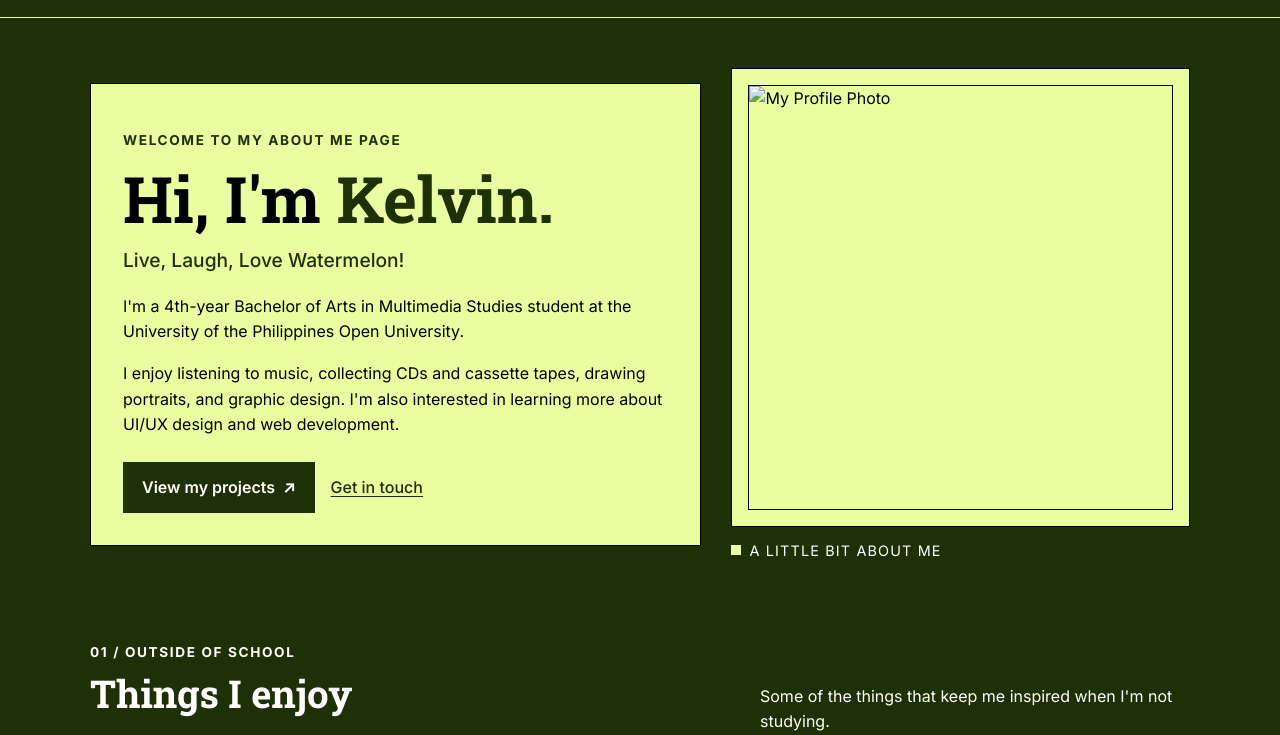
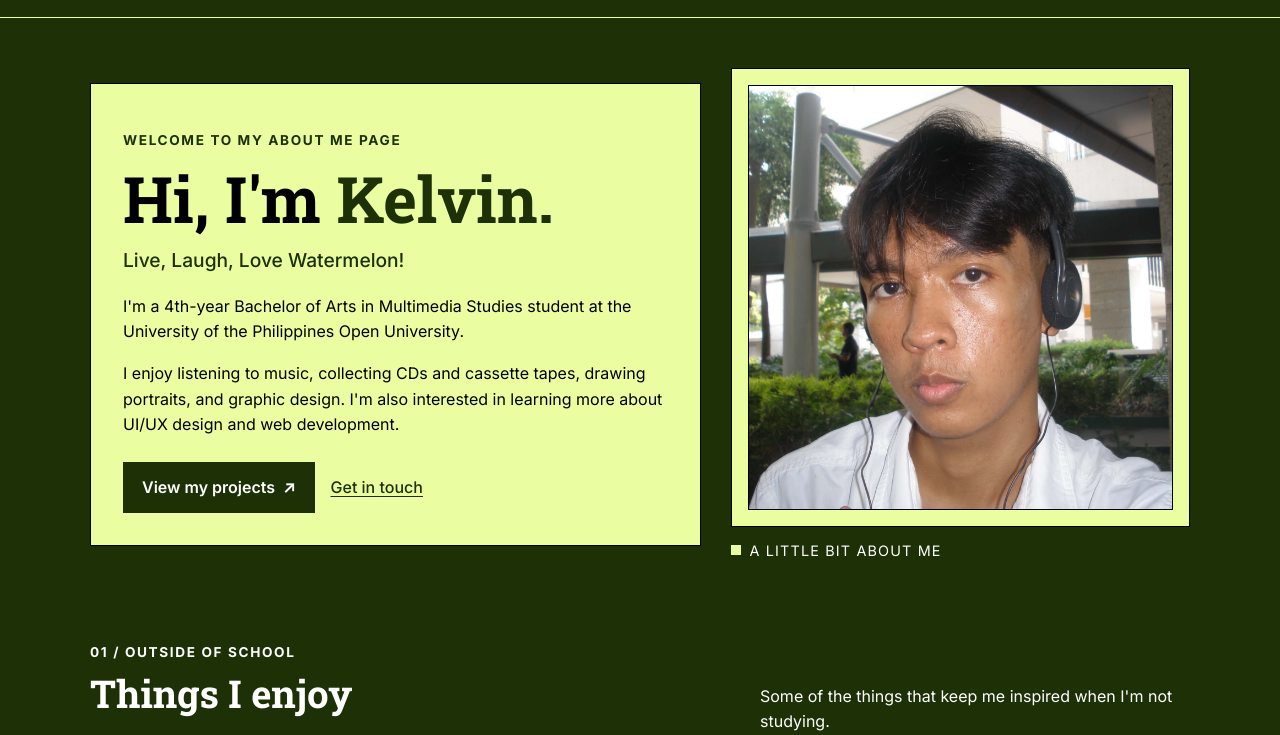
Before and after one commit to kmcordova-lang/Kelvin-Cordova-Profile-Page, a plain HTML site: page index.html in a window 1280 px wide. Shown: the part 65-800 px from the top of the page. Drawn offline with Linux system fonts and the light colour scheme; the site is published under a folder, as on GitHub Pages, so addresses that start at the root find nothing.

Commit message:
Fix image source path in index.html

```diff
--- a/index.html
+++ b/index.html
@@ -45,7 +45,7 @@
             </div>
             <div class="portrait-column">
                 <div class="portrait-frame">
-                    <img src="/images/profileimage.jpg" alt="My Profile Photo">
+                    <img src="images/profileimage.jpg" alt="My Profile Photo">
                 </div>
                 <p class="photo-label"><span class="label-dot" aria-hidden="true"></span> A LITTLE BIT ABOUT ME</p>
             </div>
```
